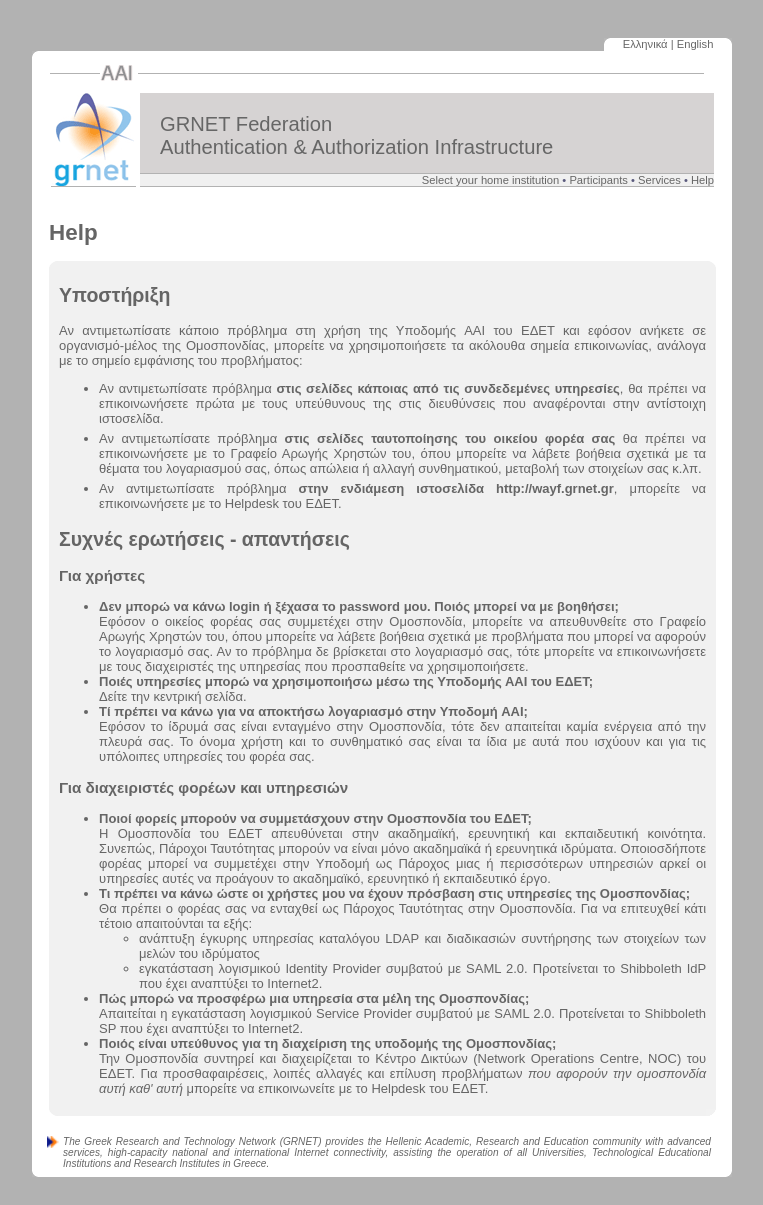
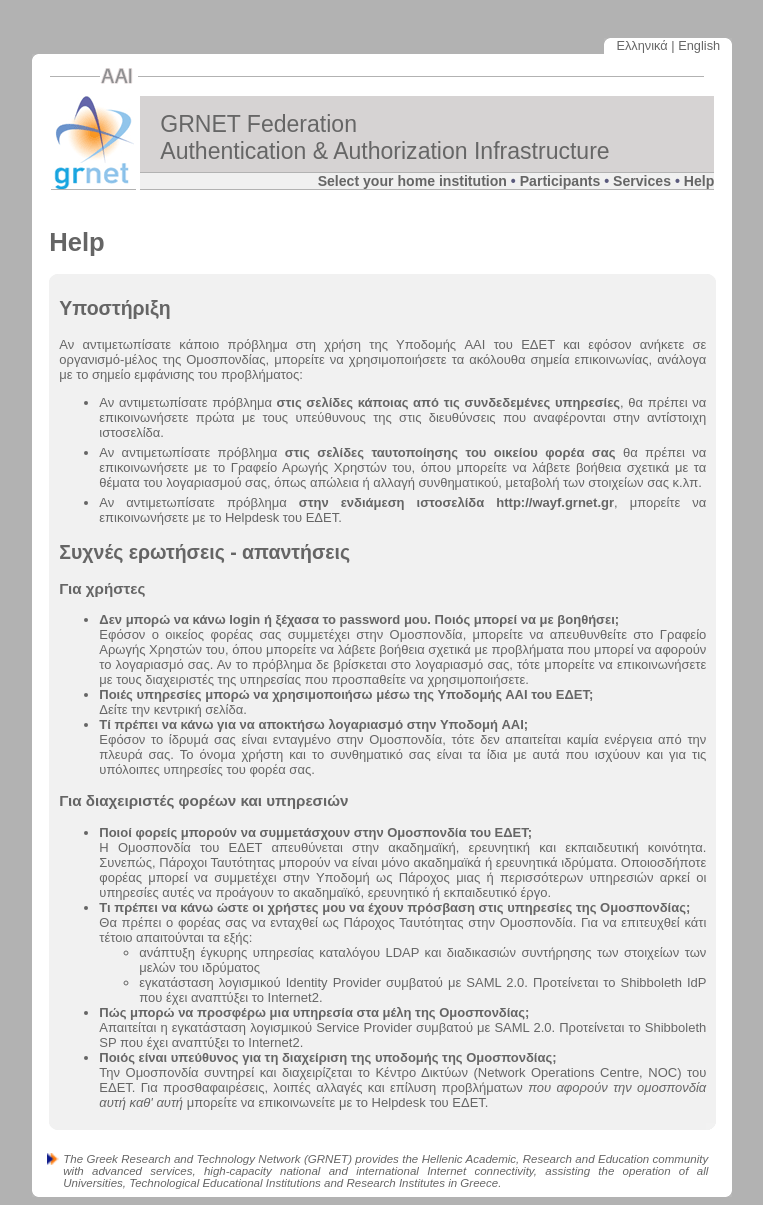
Before and after one commit to hpcugent/django-wayf, a Django app: template templates/el/help.html in a window 1280 px wide. Shown: the whole page, without its empty margins (259-1022 px from the left). Before the commit the page ends 1177 px from the top, so only its background shows below. Run offline with Django 3.2, Linux system fonts and the light colour scheme; the template is opened without the code that fills it, so the values that code supplies are empty.

Commit message:
Style cleanup

```diff
--- a/static/style.css
+++ b/static/style.css
@@ -9,7 +9,7 @@ body, td {
 	text-align:justify;
 }
 td {
-	font-size: 70%;
+	font-size: 80%;
 }
 
 h6 {
@@ -131,7 +131,7 @@ h6 {
 .greyheader {
 	background-color: #D6D3D3;
 	padding-left:20px;
-	padding-top:20px;
+	padding-top:15px;
 	font-size: 180%;
 	color:#5A5A7D;
 }
@@ -140,8 +140,9 @@ h6 {
 	border-top:1px solid #B2B2B2;
 	border-bottom:1px solid #B2B2B2;
 	width:100%;
-	font-size: 100%;
+	font-size: 110%;
 	color:#5A5A7D;
+	font-weight: bold;
 	text-align:right;
 }
 
@@ -165,7 +166,7 @@ a {
 }
 a:visited {
 	color: #666666;
-	text-decoration: underline;
+	text-decoration: none;
 }
 a:hover {
 	color: #5A5A7D;
```
